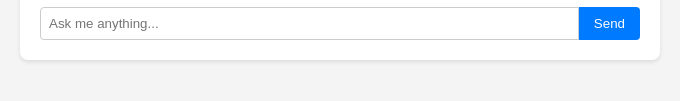
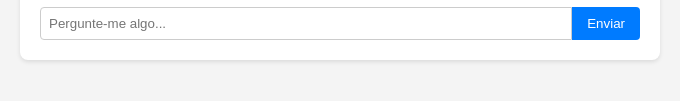
Before and after one commit to flisboa999/guiaturismo, a plain HTML site: page public/index.html in a window 1280 px wide. Shown: the part 365-466 px from the top of the page, 300-980 px from the left. Drawn offline with Linux system fonts and the light colour scheme.

Commit message:
Correção de textos do html

```diff
--- a/public/index.html
+++ b/public/index.html
@@ -10,8 +10,8 @@
     <div class="chat-container">
         <div id="chat-log"></div>
         <div class="input-area">
-            <input type="text" id="prompt-input" placeholder="Ask me anything...">
-            <button id="send-button">Send</button>
+            <input type="text" id="prompt-input" placeholder="Pergunte-me algo...">
+            <button id="send-button">Enviar</button>
         </div>
     </div>
     <script src="/script.js"></script>
```
